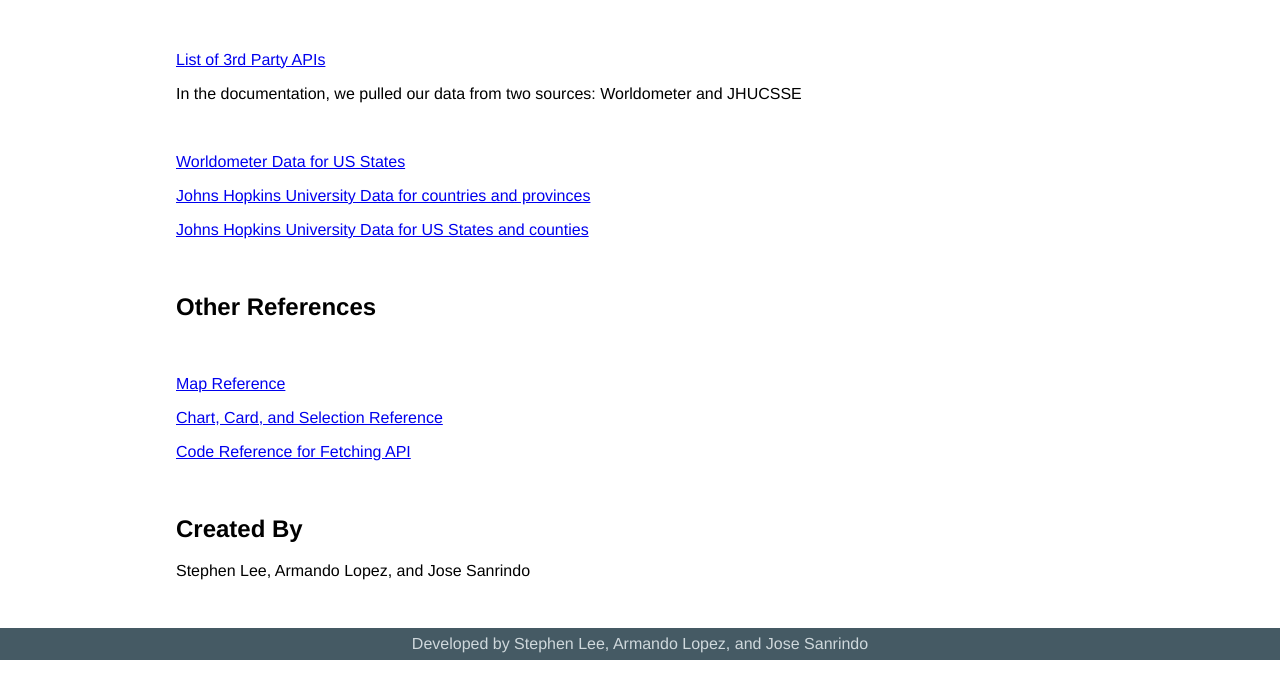
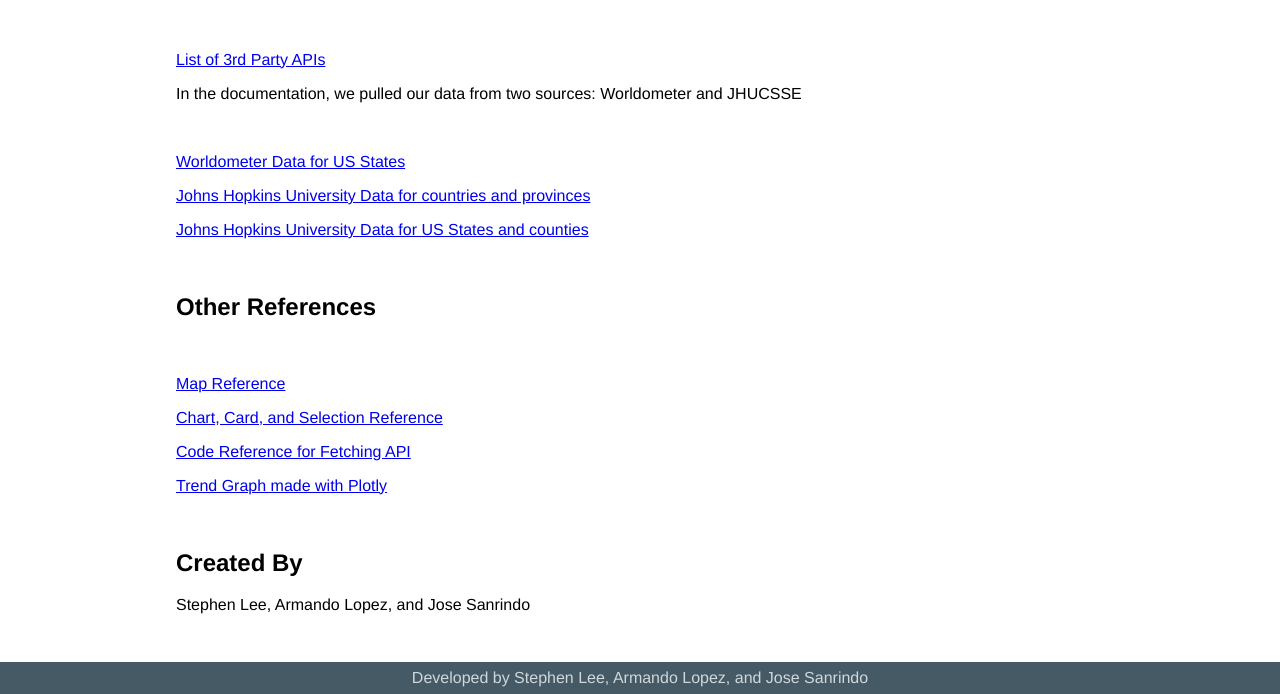
Before and after one commit to stephenjonglee/covid_project, a Gatsby site: page /ref in a window 1280 px wide. Shown: the part 183-877 px from the top of the page. Before the commit the page ends 843 px from the top, so only its background shows below. Built offline with nearby package versions, Linux system fonts and the light colour scheme; Gatsby itself is replaced by a stand-in of ours.

Commit message:
added ref

```diff
--- a/src/pages/ref.js
+++ b/src/pages/ref.js
@@ -48,6 +48,11 @@
             Code Reference for Fetching API
           </a>
         </p>
+        <p>
+          <a href="https://plotly.com/javascript/">
+            Trend Graph made with Plotly
+          </a>
+        </p>
         <br></br>
         <h2>Created By</h2>
         <p>Stephen Lee, Armando Lopez, and Jose Sanrindo</p>
```
